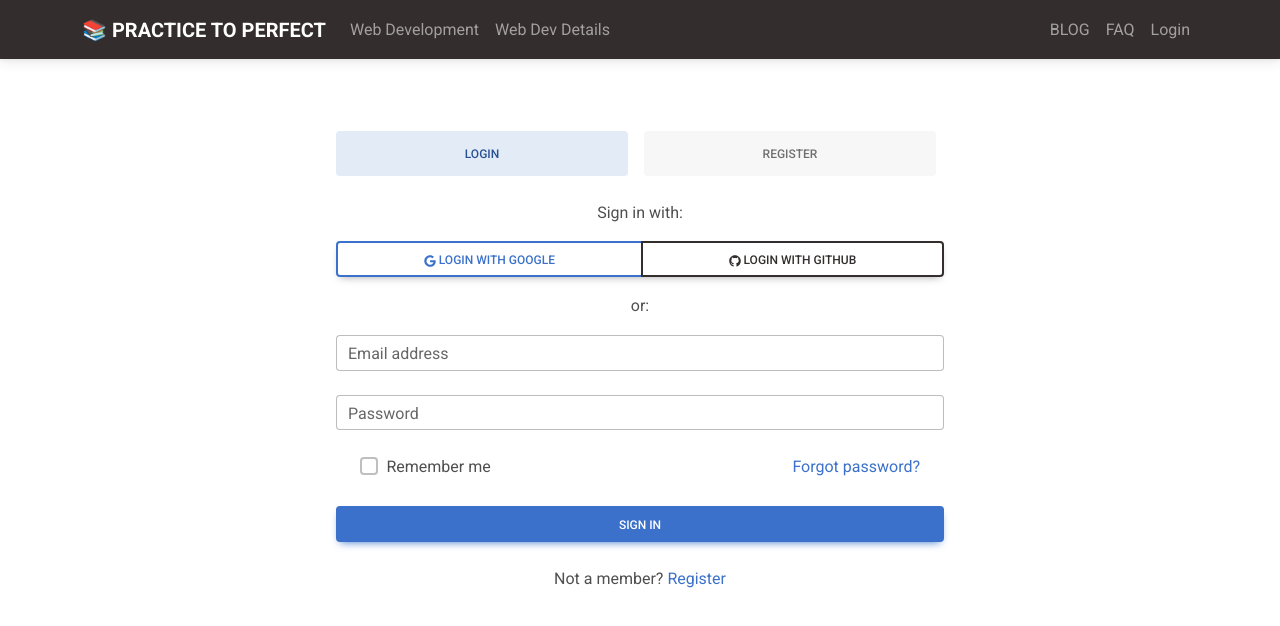
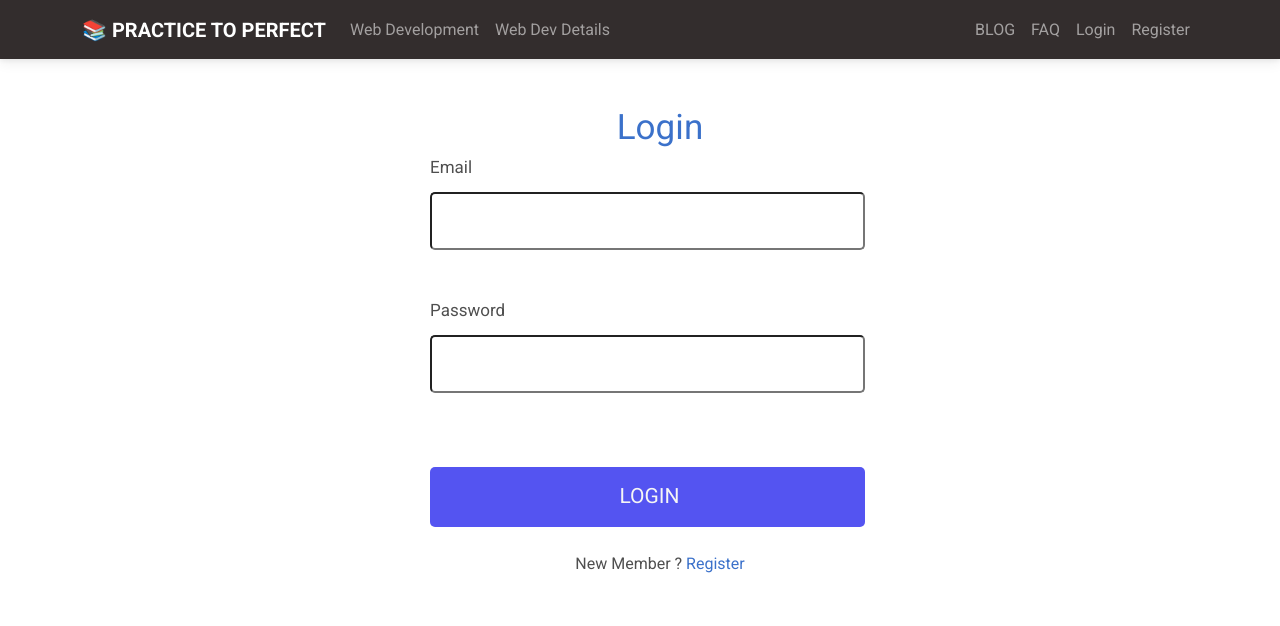
Before and after one commit to HHM-1999/FULL-STACK-WEB-DEV-COURSE, a React (Create React App) app: page /login in a window 1280 px wide. Shown: the top 626 px of the page. Built offline with nearby package versions, Linux system fonts and the light colour scheme.

Commit message:
6th commit

```diff
--- a/src/Componants/Header/Header.js
+++ b/src/Componants/Header/Header.js
@@ -1,10 +1,12 @@
-import React from 'react';
+import React, { useContext } from 'react';
 import Container from 'react-bootstrap/Container';
 import Nav from 'react-bootstrap/Nav';
 import Navbar from 'react-bootstrap/Navbar';
+// import { AuthContext } from '../../Contexts/UserContext/Authprovider';
 
 
 const Header = () => {
+    // const { user } = useContext(AuthContext)
     return (
         <Navbar collapseOnSelect expand="lg" bg="dark" variant="dark"  >
 
@@ -25,6 +27,8 @@ const Header = () => {
                             FAQ
                         </Nav.Link>
                         <Nav.Link href="/login">Login</Nav.Link>
+                        <Nav.Link href="/register">Register</Nav.Link>
+                        {/* <Nav.Link href="#display">{user?.displayName}</Nav.Link> */}
 
                     </Nav>
                 </Navbar.Collapse>
--- a/src/Componants/Login/Login.css
+++ b/src/Componants/Login/Login.css
@@ -1,13 +1,12 @@
-.form-container {
+.form {
     width: 500px;
     height: 600px;
     margin: 20px auto;
-    border: 1px solid #95A0A7;
-    border-radius: 8px;
+    border: none;
     padding-left: 40px;
 }
 
-.form-title {
+.title-name {
     font-weight: 400;
     font-size: 35px;
     line-height: 42px;
@@ -16,44 +15,35 @@
     text-align: center;
 }
 
-.form-control {
-    margin-bottom: 20px;
+.controlling {
+    margin-bottom: 50px;
 }
 
-.form-control label {
+.controlling label {
     display: block;
     font-weight: 400;
     font-size: 17px;
     line-height: 20px;
-    letter-spacing: 0.0015em;
-    margin-bottom: 10px;
-    color: #2A414F;
+
+    margin-bottom: 15px;
+
 }
 
-.form-control input {
-    width: 415px;
-    height: 55px;
-    border: 1px solid #95A0A7;
+.controlling input {
+    width: 435px;
+    height: 58px;
     border-radius: 5px;
     font-size: 1.5em;
-    padding-left: 10px;
+    padding-left: 20px;
 }
 
-.btn-submit {
-    width: 415px;
-    height: 55px;
-    margin-top: 45px;
-    background: rgba(255, 153, 0, 0.3);
+.submit {
+    width: 435px;
+    height: 60px;
+    background: rgb(84, 84, 241);
     border-radius: 5px;
-    font-weight: 400;
     font-size: 21px;
-    line-height: 25px;
-    letter-spacing: 0.0015em;
-    color: #0E161A;
+    color: whitesmoke;
     border: none;
     padding-left: 10px;
 }
-
-.btn-submit:hover{
-    background: rgba(255, 153, 0, 0.6);
-}
--- a/src/Componants/Login/Login.js
+++ b/src/Componants/Login/Login.js
@@ -1,125 +1,28 @@
-import React, { useState } from 'react';
-import {
-    MDBContainer,
-    MDBTabs,
-    MDBTabsItem,
-    MDBTabsLink,
-    MDBTabsContent,
-    MDBTabsPane,
-    MDBBtn,
-
-    MDBInput,
-    MDBCheckbox
-}
-    from 'mdb-react-ui-kit';
-import Button from 'react-bootstrap/Button';
-import ButtonGroup from 'react-bootstrap/ButtonGroup';
-import { FaGoogle, FaGithub } from "react-icons/fa";
-
-function App() {
-    // const { providerLogin } = useContext(AuthContext);
-
-    // const googleProvider = new GoogleAuthProvider()
-
-    // const handleGoogleSignIn = () => {
-    //     providerLogin(googleProvider)
-    //         .then(result => {
-    //             const user = result.user;
-    //             console.log(user);
-    //         })
-    //         .catch(error => console.error(error))
-    // }
-
-    const [justifyActive, setJustifyActive] = useState('tab1');;
-
-    const handleJustifyClick = (value) => {
-        if (value === justifyActive) {
-            return;
-        }
-
-        setJustifyActive(value);
-    };
-
-    return (
-        <MDBContainer className="p-3 my-5 d-flex flex-column w-50">
-
-            <MDBTabs pills justify className='mb-3 d-flex flex-row justify-content-between'>
-                <MDBTabsItem>
-                    <MDBTabsLink onClick={() => handleJustifyClick('tab1')} active={justifyActive === 'tab1'}>
-                        Login
-                    </MDBTabsLink>
-                </MDBTabsItem>
-                <MDBTabsItem>
-                    <MDBTabsLink onClick={() => handleJustifyClick('tab2')} active={justifyActive === 'tab2'}>
-                        Register
-                    </MDBTabsLink>
-                </MDBTabsItem>
-            </MDBTabs>
-
-            <MDBTabsContent>
-
-                <MDBTabsPane show={justifyActive === 'tab1'}>
-
-                    <div className='text-center'>
-                        <p>Sign in with: <br></br></p>
+import React from 'react';
+import { Link } from 'react-router-dom';
+import './Login.css';
 
 
+const Login = () => {
+    return (
+        <div>
+            <div className='form'>
+                <h1 className='title-name text-primary text-center mt-5'>Login</h1>
+                <form >
+                    <div className="controlling">
+                        <label htmlFor="email">Email</label>
+                        <input type="email" name="email" required />
+                    </div>
+                    <div className="controlling">
+                        <label htmlFor="password">Password</label>
+                        <input type="password" name="password" required />
+                    </div>
+                    <input className='submit mt-4' type="submit" value="LOGIN" />
+                </form>
+                <p className='text-center mt-4'>New Member ? <Link to='/register'>Register </Link></p>
+            </div>
+        </div>
+    );
+};
 
-
-
-                        <ButtonGroup horizontal className='mb-3 d-flex justify-content-between'>
-                            <Button variant="outline-primary"> <FaGoogle></FaGoogle> Login with Google</Button>
-                            <Button variant="outline-dark"> <FaGithub></FaGithub> Login with Github</Button>
-                        </ButtonGroup>
-
-
-                        <p className="text-center mt-3">or:</p>
-                    </div>
-
-                    <MDBInput wrapperClass='mb-4' label='Email address' id='form1' type='email' required />
-                    <MDBInput wrapperClass='mb-4' label='Password' id='form2' type='password' required />
-
-                    <div className="d-flex justify-content-between mx-4 mb-4">
-                        <MDBCheckbox name='flexCheck' value='' id='flexCheckDefault' label='Remember me' />
-                        <a href="!#">Forgot password?</a>
-                    </div>
-
-                    <MDBBtn className="mb-4 w-100">Sign in</MDBBtn>
-                    <p className="text-center">Not a member? <a href="#!">Register</a></p>
-
-                </MDBTabsPane>
-
-                <MDBTabsPane show={justifyActive === 'tab2'}>
-
-                    <div className="text-center mb-3">
-                        <p>Sign up with:</p>
-
-                        <ButtonGroup horizontal className='mb-3 d-flex justify-content-between'>
-                            <Button variant="outline-primary"> <FaGoogle></FaGoogle> Login with Google</Button>
-                            <Button variant="outline-dark"> <FaGithub></FaGithub> Login with Github</Button>
-                        </ButtonGroup>
-
-                        <p className="text-center mt-3">or:</p>
-                    </div>
-
-                    <MDBInput wrapperClass='mb-4' label='Name' id='form1' type='text' />
-                    <MDBInput wrapperClass='mb-4' label='Username' id='form1' type='text' />
-                    <MDBInput wrapperClass='mb-4' label='Email' id='form1' type='email' />
-                    <MDBInput wrapperClass='mb-4' label='Password' id='form1' type='password' />
-
-
-                    <div className='d-flex justify-content-center mb-4'>
-                        <MDBCheckbox name='flexCheck' id='flexCheckDefault' label='I have read and agree to the terms' />
-                    </div>
-
-                    <MDBBtn className="mb-4 w-100">Sign up</MDBBtn>
-
-                </MDBTabsPane>
-
-            </MDBTabsContent>
-
-        </MDBContainer>
-    );
-}
-
-export default App;
+export default Login;
--- /dev/null
+++ b/src/Componants/Register/Register.js
@@ -0,0 +1,11 @@
+import React from 'react';
+
+const Register = () => {
+    return (
+        <div>
+            <h2>register</h2>
+        </div>
+    );
+};
+
+export default Register;
--- a/src/Routes/Routes.js
+++ b/src/Routes/Routes.js
@@ -4,6 +4,7 @@ import Categories from "../Componants/Categories/Categories";
 import Courses from "../Componants/Courses/Courses";
 import Home from "../Componants/Home/Home";
 import Login from "../Componants/Login/Login";
+import Register from "../Componants/Register/Register";
 import Main from "../Layout/Main";
 
 export const routes = createBrowserRouter([
@@ -28,6 +29,11 @@ export const routes = createBrowserRouter([
                 element: <Login></Login>
             },
             {
+                path: '/register',
+                element: <Register></Register>
+
+            },
+            {
                 path: '/courses/:id',
                 element: <Categories></Categories>
             },
```
Also changed, not shown: src/Componants/Register/Register.css (added).
